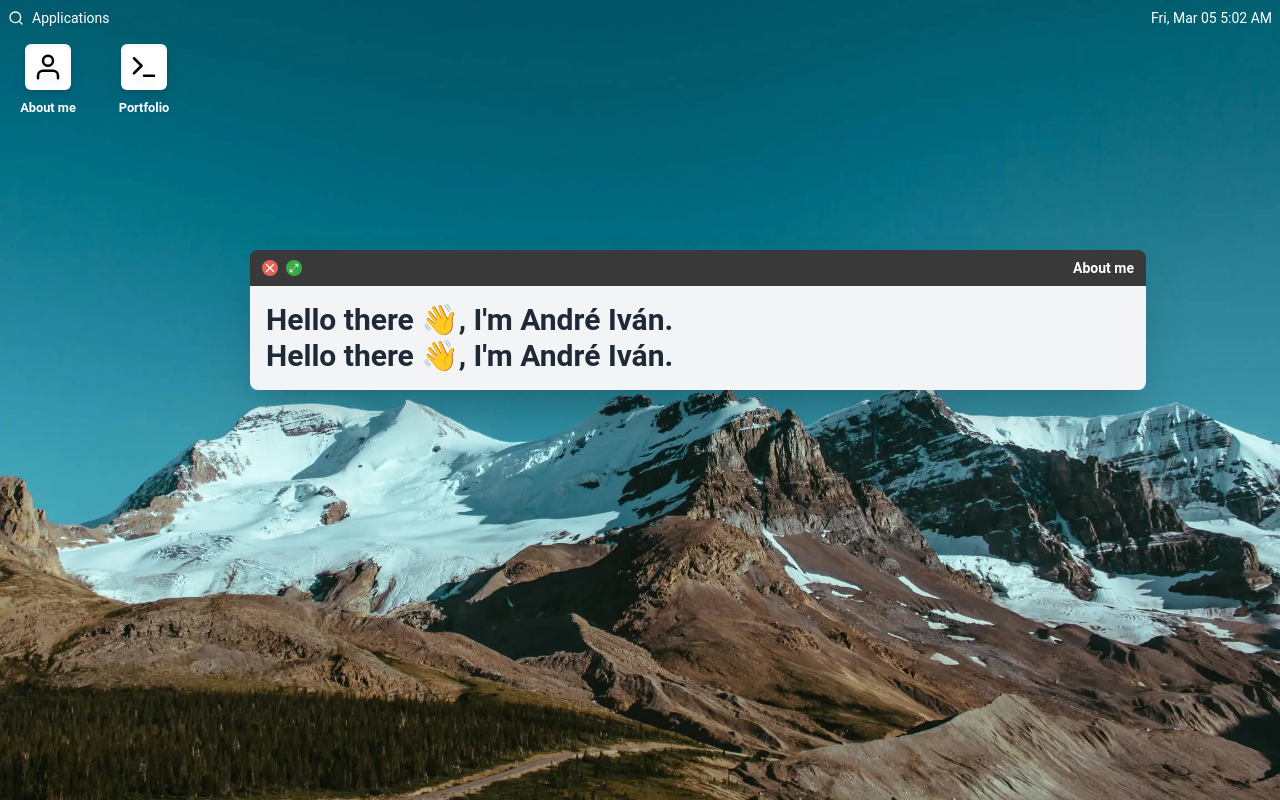
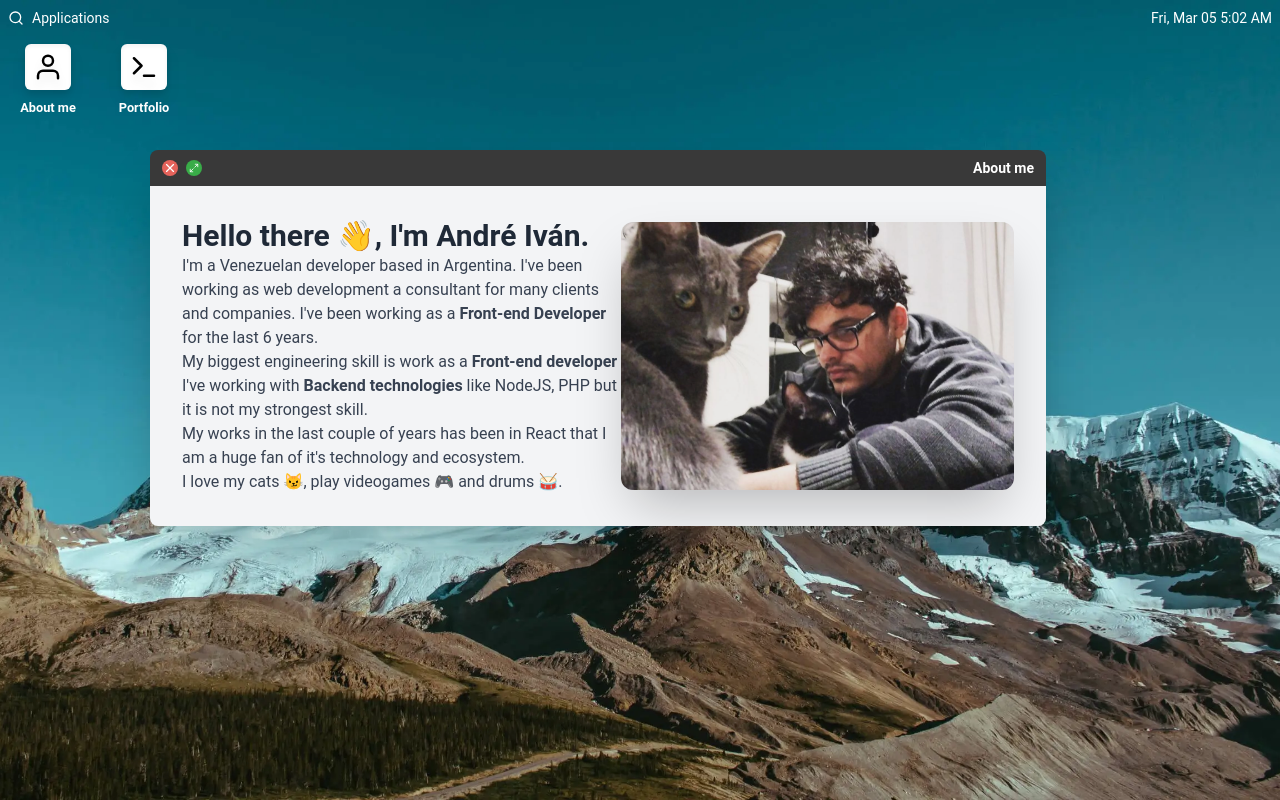
Before and after one commit to maitzeth/maitzeth, a React (Vite) app: page / in a window 1280 px wide. Both pictures are taken after a click on the button 48 px from the left and 67 px from the top of the page. Built offline with nearby package versions, Linux system fonts and the light colour scheme; a small style sheet from the web is missing.

Commit message:
Adding image of me and adding a Box component

```diff
--- a/src/components/UI/Box.tsx
+++ b/src/components/UI/Box.tsx
@@ -1,9 +1,27 @@
 import React from 'react';
+import classNames from 'classnames';
+import { Responsive } from '../../types';
 
-const Box = () => {
-  return (
-    <div>Box</div>
-  );
+type Props = {
+  children: React.ReactNode;
+  component?: 'span' | 'div' | 'article' | 'section';
+  className?: string;
+  display: Responsive<'none' | 'block' | 'flex'>;
+}
+
+const Box = ({ display, component = 'div', children, className }: Props) => {
+  const classes = classNames(className, {
+    'flex': display.mobile === 'flex',
+    'block': display.mobile === 'block',
+    'hidden': display.mobile === 'none',
+    'lg:flex': display.desktop === 'flex',
+    'lg:block': display.desktop === 'block',
+    'lg:hidden': display.desktop === 'none',
+  });
+
+  return React.createElement(component, {
+    className: classes
+  }, children);
 };
 
 export default Box;
--- a/src/components/UI/Stack.tsx
+++ b/src/components/UI/Stack.tsx
@@ -1,7 +1,6 @@
 import React, { useEffect } from 'react';
 import classNames from 'classnames';
 import { Responsive, Directions, SizeValues } from '../../types';
-import { useWindowSize, useMount } from 'react-use';
 import { getWindowSizes } from '../../utils';
 
 type Props = {
@@ -9,9 +8,10 @@ type Props = {
   direction: Responsive<Directions>;
   space: Responsive<SizeValues>;
   component?: 'span' | 'div' | 'article' | 'section';
+  className?: string;
 }
 
-const Stack = ({ children, direction, component = 'div', space }: Props) => {
+const Stack = ({ children, direction, component = 'div', space, className }: Props) => {
   const sizes = getWindowSizes();
   const [directionClass, setDirectionClass] = React.useState('');
   const [xSpacing, setXSpacing] = React.useState('');
@@ -39,11 +39,11 @@ const Stack = ({ children, direction, component = 'div', space }: Props) => {
     let classNames = '';
 
     if (direction.desktop === 'vertical' && isDesktop) {
-      classNames += `space-y-${space.desktop} `;
+      classNames += `space-y-${space.desktop}`;
     }
 
     if (direction.mobile === 'vertical' && isMobile) {
-      classNames += `space-y-${space.mobile} `;
+      classNames += `space-y-${space.mobile}`;
     }
 
     setYSpacing(classNames);
@@ -53,34 +53,27 @@ const Stack = ({ children, direction, component = 'div', space }: Props) => {
     let classNames = '';
 
     if (direction.desktop === 'horizontal' && isDesktop) {
-      classNames += `space-x-${space.desktop} `;
+      classNames += `space-x-${space.desktop}`;
     }
 
     if (direction.mobile === 'horizontal' && isMobile) {
-      classNames += `space-x-${space.mobile} `;
+      classNames += `space-x-${space.mobile}`;
     }
 
     setXSpacing(classNames);
   }
 
-  useMount(() => {
-    const isDesktop = window.innerWidth > sizes.md;
-    const isMobile = window.innerWidth <= sizes.md;
-    directionClassHandler(isMobile, isDesktop);
-    getYSpacing(isMobile, isDesktop);
-    getXSpacing(isMobile, isDesktop);
-  });
-
   useEffect(() => {
     const handler = () => {
-      const isDesktop = window.innerWidth > sizes.md;
-      const isMobile = window.innerWidth <= sizes.md;
+      const isMobile = window.innerWidth <= sizes.lg;
+      const isDesktop = window.innerWidth > sizes.lg;
 
       directionClassHandler(isMobile, isDesktop);
       getYSpacing(isMobile, isDesktop);
       getXSpacing(isMobile, isDesktop);
     };
 
+    handler();
     window.addEventListener('resize', handler);
 
     return () => {
@@ -88,11 +81,15 @@ const Stack = ({ children, direction, component = 'div', space }: Props) => {
     }
   }, []);
 
-  const stackClassName = classNames(directionClass, xSpacing, ySpacing);
+  const stackClassName = classNames(directionClass, xSpacing, ySpacing, className);
 
-  return React.createElement(component, {
-    className: stackClassName
-  }, children);
+  if (stackClassName.length > 0) {
+    return React.createElement(component, {
+      className: stackClassName
+    }, children);
+  }
+
+  return null;
 };
 
 export default Stack;
--- a/src/components/Windows/About.tsx
+++ b/src/components/Windows/About.tsx
@@ -2,21 +2,44 @@ import React from 'react';
 import { differenceInYears } from 'date-fns';
 import WindowLayout from './WindowLayout';
 import { Stack, Title, Paragraph } from '../UI';
+import PhotoOfMe from '../../assets/me.png';
+import Box from '../UI/Box';
 
 const About = () => {
   const workingTime = differenceInYears(new Date(), new Date(2015, 1, 1));
 
   return (
     <WindowLayout title="About me">
-      <div>
-        <section>
-          <Stack direction={{ mobile: 'horizontal', desktop: 'vertical' }} space={{ mobile: 10, desktop: 5 }}>
+      <section className="p-4">
+        <Stack component="article" direction={{ mobile: 'vertical', desktop: 'horizontal' }} space={{ mobile: 5, desktop: 5 }} className="items-center">
+          <Stack direction={{ mobile: 'vertical', desktop: 'vertical' }} space={{ mobile: 2, desktop: 2 }}>
             <Title component='h1'>Hello there 👋, I'm André Iván.</Title>
-            <Title component='h1'>Hello there 👋, I'm André Iván.</Title>
+            <Paragraph>
+              I'm a Venezuelan developer based in Argentina. I've been working as
+              web development a consultant for many clients and companies. I've been working as a{" "}
+              <strong>Front-end Developer</strong> for the last {workingTime}{" "}
+              years.
+            </Paragraph>
+            <Paragraph>
+              My biggest engineering skill is work as a <strong>Front-end developer</strong>{" "}
+              I've working with <strong>Backend technologies</strong> like NodeJS, PHP but it is not my
+              strongest skill.
+            </Paragraph>
+            <Paragraph>
+              My works in the last couple of years has been in React that I am a
+              huge fan of it's technology and ecosystem.
+            </Paragraph>
+            <Paragraph>
+              I love my cats 😼, play videogames 🎮 and drums 🥁.
+            </Paragraph>
           </Stack>
-        </section>
-        <section></section>
-      </div>
+          <div>
+            <Box display={{ mobile: 'none', desktop: 'flex' }}>
+              <img src={PhotoOfMe} alt="photo of me and my cats" className="h-auto max-w-full rounded-xl shadow-2xl" />
+            </Box>
+          </div>
+        </Stack>
+      </section>
     </WindowLayout>
   );
 };
--- a/src/components/Windows/WindowLayout.tsx
+++ b/src/components/Windows/WindowLayout.tsx
@@ -11,7 +11,7 @@ type Props = {
   title: string;
 };
 
-const defaultPosition = { x: 250, y: 250 };
+const defaultPosition = { x: 150, y: 150 };
 
 const WindowLayout = ({ children, title }: Props) => {
   const [isFullScreen, toggleFullScreen] = useState(false);
--- a/src/types/index.ts
+++ b/src/types/index.ts
@@ -4,8 +4,8 @@ export enum WINDOWS {
 }
 
 export interface Responsive<T> {
-  mobile?: T,
-  desktop?: T
+  mobile: T,
+  desktop: T
 }
 
 export type Directions = 'vertical' | 'horizontal';
```
Also changed, not shown: src/assets/me.png (added).
